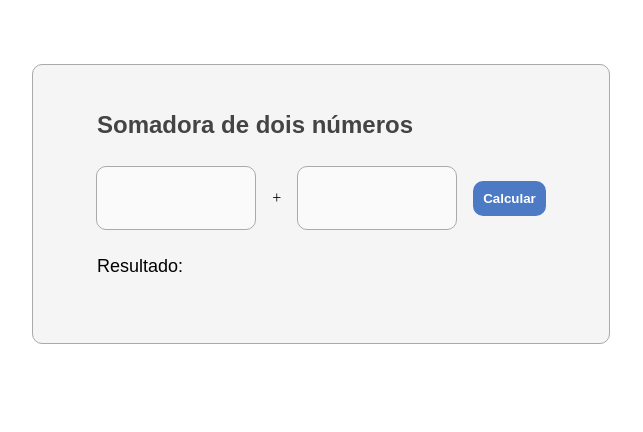
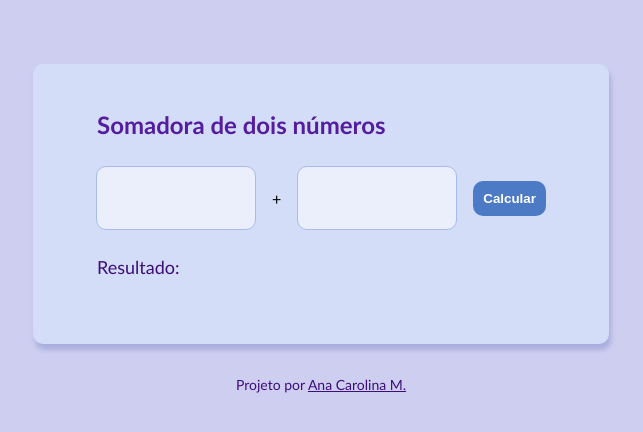
Before and after one commit to anacmas/somadora-de-dois-numeros, a plain HTML site: page index.html in a window 1280 px wide. Shown: the whole page, without its empty margins (319-962 px from the left). Drawn offline with Linux system fonts and the light colour scheme.

Commit message:
adiciona copyright

```diff
--- a/index.html
+++ b/index.html
@@ -26,6 +26,9 @@
             <div id="resultado" class="resultado"></div>
         </div>
     </section>
+    <section class="copyright">
+        Projeto por <a href="https://github.com/anacmas" target="_blank">Ana Carolina M.</a>
+    </section>
     <script src="main.js"></script>
 </body>
 </html>
--- a/main.js
+++ b/main.js
@@ -15,9 +15,14 @@ function somar(){
 
 calcula.addEventListener('click', somar);
 
-document.addEventListener("keypress", function(e) {
-    if(e.key === 'Enter') {
-        const botao = document.querySelector("#calcula");
-        botao.click();
-    }
-})
+let evento = document.getElementsByClassName('formulario')
+
+
+for (let i = 0; i < evento.length; i++) {
+    evento[i].addEventListener("keypress", function(e) {
+        if(e.key === 'Enter') {
+            e.preventDefault()
+            somar();
+        }
+    })
+  }
--- a/style.css
+++ b/style.css
@@ -1,16 +1,20 @@
+body {
+    background-color: rgb(205, 206, 240);
+    font-family: 'Gill Sans', 'Gill Sans MT', Calibri, 'Trebuchet MS', sans-serif;
+}
+
 .container {
     width: 30rem;
     padding: 1.6rem 3rem 3rem;
-    border: 1px solid #aaa;
-    background-color: rgb(245, 245, 245);
+    background-color: rgb(211, 221, 247);
+    box-shadow: 2px 6px 5px rgb(171, 173, 220);
     border-radius: 10px;
     margin: 4rem auto auto;
 }
 
 .titulo-1 {
     margin-left: 1rem;
-    font-family: Arial, Helvetica, sans-serif;
-    color: #444;
+    color: rgb(85, 28, 159);
 }
 
 .formularios-agregados {
@@ -33,9 +37,10 @@
     height: 2rem;
     padding: 15px 30px;
     font-size: 18px;
-    border: #aaa 1px solid;
+    border: rgb(167, 188, 236) 1px solid;
     border-radius: 10px;
     background-color: rgba(255, 255, 255, 0.529);
+    color: rgb(61, 14, 122);
 }
 
 .somatorio {
@@ -68,9 +73,28 @@
     display: flex;
     align-items: center;
     font-size: 18px;
-    font-family: Arial, Helvetica, sans-serif;
 }
 
-.resultado-texto {
+.resultado-texto, .resultado {
     margin-right: 1rem;
+    color: rgb(61, 14, 122);
 }
+
+.copyright {
+    color: rgb(61, 14, 122);
+    font-size: 14px;
+    margin-top: 2rem;
+    text-align: center;
+}
+.copyright a {
+    color: rgb(61, 14, 122);
+    text-decoration: underline;
+}
+
+.copyright a:hover {
+    color: rgb(107, 58, 187);
+}
+
+.copyright a:active {
+    color: rgb(147, 101, 221);
+}
```
